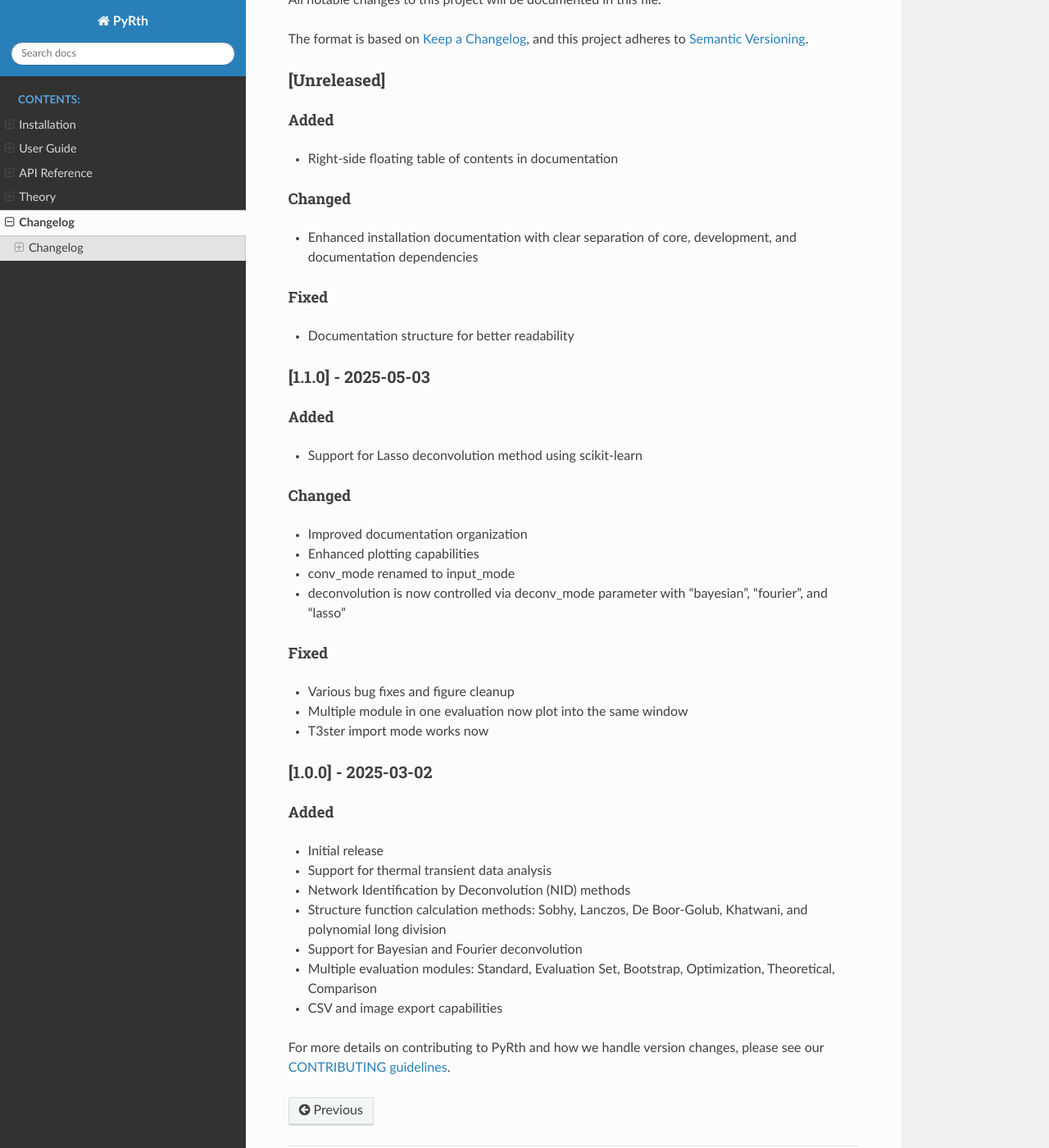
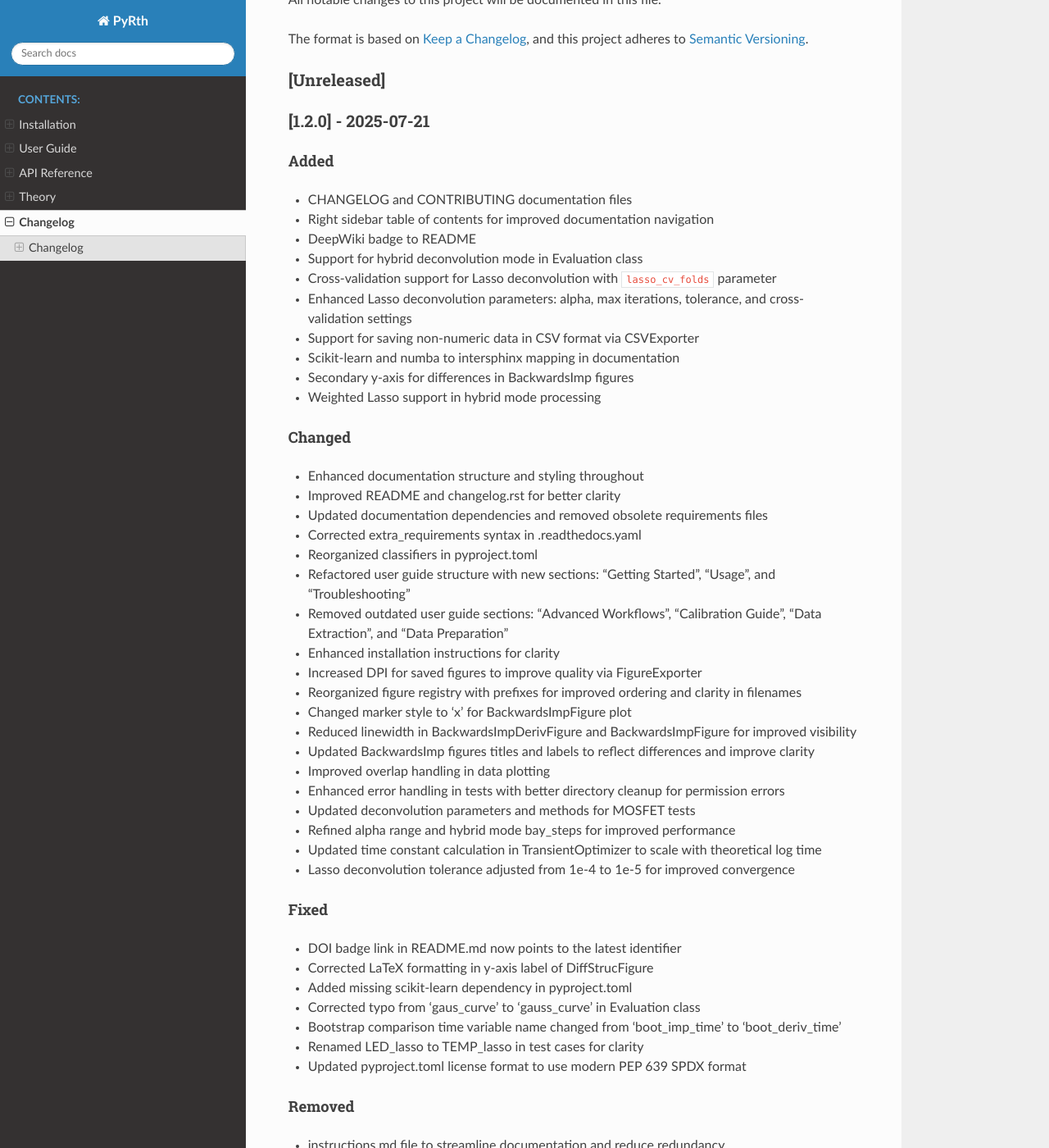
Before and after one commit to nizie002/PyRth, a Sphinx documentation site: the page built from docs/changelog.rst, in a window 1280 px wide and 1400 px high, scrolled down 276 px. Shown: the whole window at 82% size. Built offline with Sphinx 7.4.7 and the Read the Docs theme 3.1.0, drawn with Linux system fonts in a browser that asks for light colours; some of the changed text lies outside the part shown.

Commit message:
Bump version to 1.2.0 in pyproject.toml and conf.py; update CHANGELOG with new features and improvements

```diff
--- a/CHANGELOG.md
+++ b/CHANGELOG.md
@@ -7,17 +7,57 @@ and this project adheres to [Semantic Versioning](https://semver.org/spec/v2.0.0
 
 ## [Unreleased]
 
+## [1.2.0] - 2025-07-21
+
 ### Added
 
-- Right-side floating table of contents in documentation
+- CHANGELOG and CONTRIBUTING documentation files
+- Right sidebar table of contents for improved documentation navigation
+- DeepWiki badge to README
+- Support for hybrid deconvolution mode in Evaluation class
+- Cross-validation support for Lasso deconvolution with `lasso_cv_folds` parameter
+- Enhanced Lasso deconvolution parameters: alpha, max iterations, tolerance, and cross-validation settings
+- Support for saving non-numeric data in CSV format via CSVExporter
+- Scikit-learn and numba to intersphinx mapping in documentation
+- Secondary y-axis for differences in BackwardsImp figures
+- Weighted Lasso support in hybrid mode processing
 
 ### Changed
 
-- Enhanced installation documentation with clear separation of core, development, and documentation dependencies
+- Enhanced documentation structure and styling throughout
+- Improved README and changelog.rst for better clarity
+- Updated documentation dependencies and removed obsolete requirements files
+- Corrected extra_requirements syntax in .readthedocs.yaml
+- Reorganized classifiers in pyproject.toml
+- Refactored user guide structure with new sections: "Getting Started", "Usage", and "Troubleshooting"
+- Removed outdated user guide sections: "Advanced Workflows", "Calibration Guide", "Data Extraction", and "Data Preparation"
+- Enhanced installation instructions for clarity
+- Increased DPI for saved figures to improve quality via FigureExporter
+- Reorganized figure registry with prefixes for improved ordering and clarity in filenames
+- Changed marker style to 'x' for BackwardsImpFigure plot
+- Reduced linewidth in BackwardsImpDerivFigure and BackwardsImpFigure for improved visibility
+- Updated BackwardsImp figures titles and labels to reflect differences and improve clarity
+- Improved overlap handling in data plotting
+- Enhanced error handling in tests with better directory cleanup for permission errors
+- Updated deconvolution parameters and methods for MOSFET tests
+- Refined alpha range and hybrid mode bay_steps for improved performance
+- Updated time constant calculation in TransientOptimizer to scale with theoretical log time
+- Lasso deconvolution tolerance adjusted from 1e-4 to 1e-5 for improved convergence
 
 ### Fixed
 
-- Documentation structure for better readability
+- DOI badge link in README.md now points to the latest identifier
+- Corrected LaTeX formatting in y-axis label of DiffStrucFigure
+- Added missing scikit-learn dependency in pyproject.toml
+- Corrected typo from 'gaus_curve' to 'gauss_curve' in Evaluation class
+- Bootstrap comparison time variable name changed from 'boot_imp_time' to 'boot_deriv_time'
+- Renamed LED_lasso to TEMP_lasso in test cases for clarity
+- Updated pyproject.toml license format to use modern PEP 639 SPDX format
+
+### Removed
+
+- instructions.md file to streamline documentation and reduce redundancy
+- Obsolete requirements files
 
 ## [1.1.0] - 2025-05-03
 
--- a/docs/conf.py
+++ b/docs/conf.py
@@ -5,7 +5,7 @@ sys.path.insert(0, os.path.abspath(".."))  # Add project root
 
 project = "PyRth"
 author = "Nils J. Ziegeler"
-release = "1.1"
+release = "1.2.0"
 
 extensions = [
     "sphinx.ext.autodoc",
--- a/pyproject.toml
+++ b/pyproject.toml
@@ -4,16 +4,17 @@ build-backend = "setuptools.build_meta"
 
 [project]
 name = "PyRth"
-version = "1.1"
+version = "1.2.0"
 description = "A tool for thermal transient analysis"
 readme = "README.md"
 requires-python = ">=3.11"
+license = "MIT"
+license-files = ["LICENSE.txt"]
 authors = [
     { name = "Nils J. Ziegeler", email = "ziegeler.nilsjonas@fh-swf.de" }
 ]
 classifiers = [
     "Programming Language :: Python :: 3",
-    "License :: OSI Approved :: MIT License",
     "Operating System :: OS Independent"
 ]
 
```
